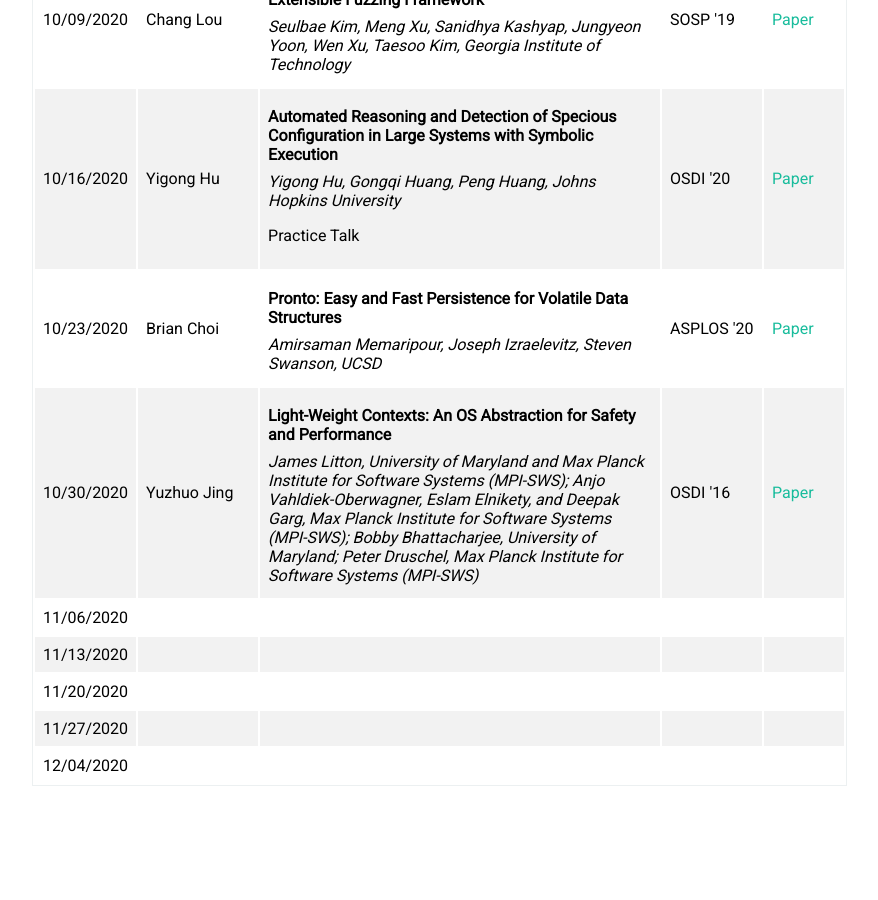
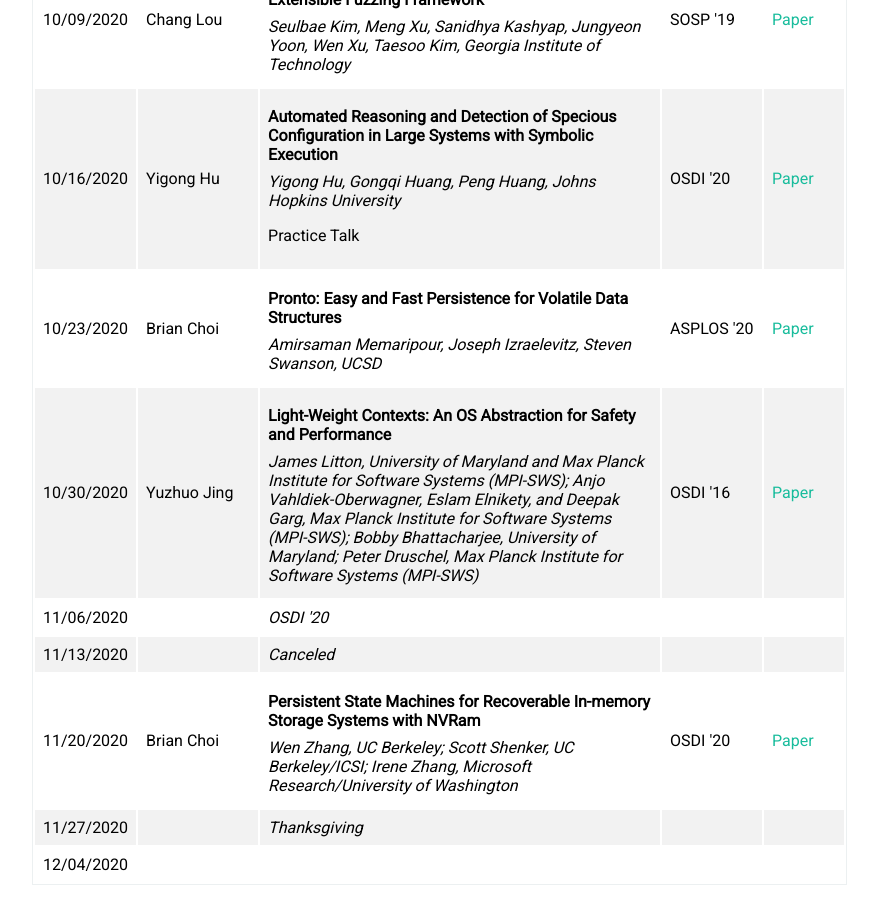
Before and after one commit to ryanphuang/CS817-WWW, a Jekyll site: the page built from index.html, in a window 1280 px wide and 900 px high, scrolled down 1306 px. Shown: the whole window, without its empty margins (143-1021 px from the left). Built offline with Jekyll 4.4.1, drawn with Linux system fonts in a browser that asks for light colours; before the commit the page ends 2107 px from its top, so only the background shows below that.

Commit message:
update schedule

```diff
--- a/_includes/schedule.html
+++ b/_includes/schedule.html
@@ -91,28 +91,31 @@
   <tr>
     <td>11/06/2020</td>
     <td></td>
-    <td></td>
+    <td><i>OSDI '20</i></td>
     <td></td>
     <td></td>
   </tr>
   <tr>
     <td>11/13/2020</td>
     <td></td>
-    <td></td>
+    <td><i>Canceled</i></td>
     <td></td>
     <td></td>
   </tr>
   <tr>
     <td>11/20/2020</td>
-    <td></td>
-    <td></td>
-    <td></td>
-    <td></td>
+    <td>Brian Choi</td>
+    <td>
+      <p class="title">Persistent State Machines for Recoverable In-memory Storage Systems with NVRam</p>
+      <p class="authors">Wen Zhang, UC Berkeley; Scott Shenker, UC Berkeley/ICSI; Irene Zhang, Microsoft Research/University of Washington</p>
+    </td>
+    <td>OSDI '20</td>
+    <td><a href="https://www.usenix.org/system/files/osdi20-zhang_wen.pdf">Paper</a></td>
   </tr>
   <tr>
     <td>11/27/2020</td>
     <td></td>
-    <td></td>
+    <td><i>Thanksgiving</i></td>
     <td></td>
     <td></td>
   </tr>
```
